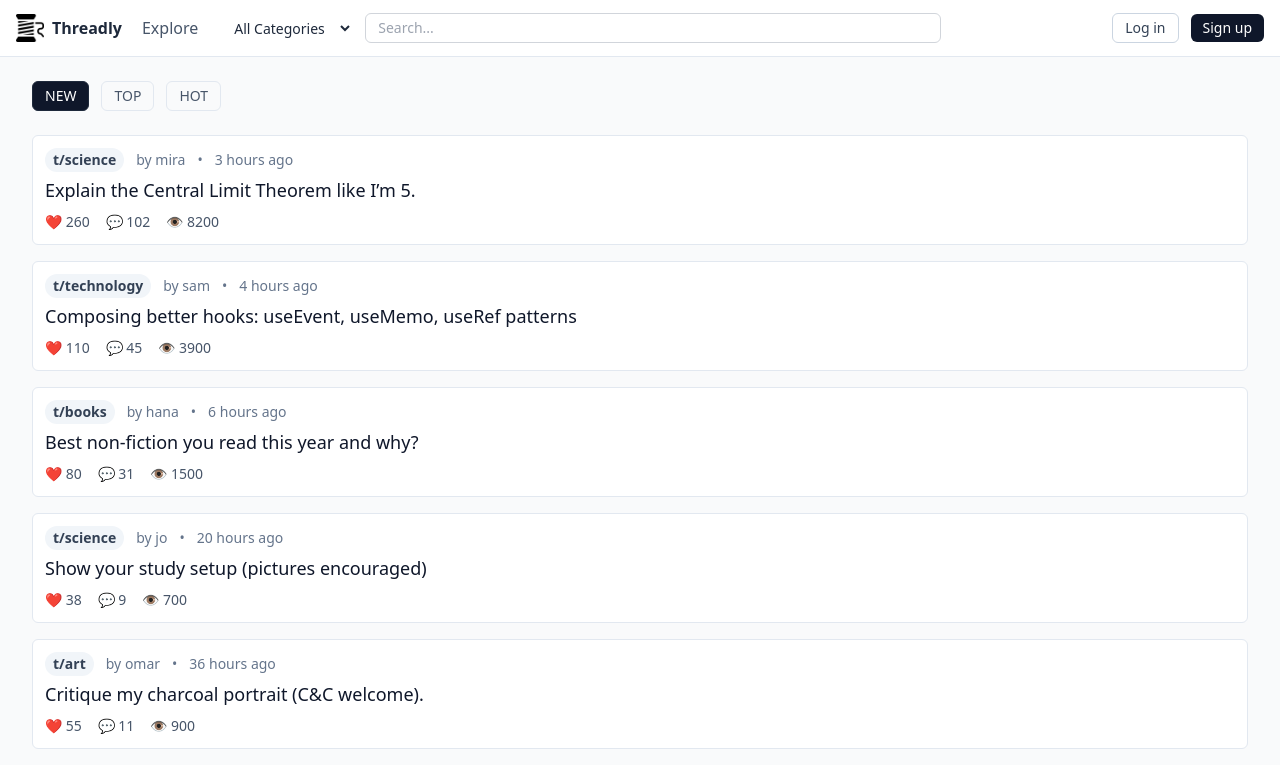
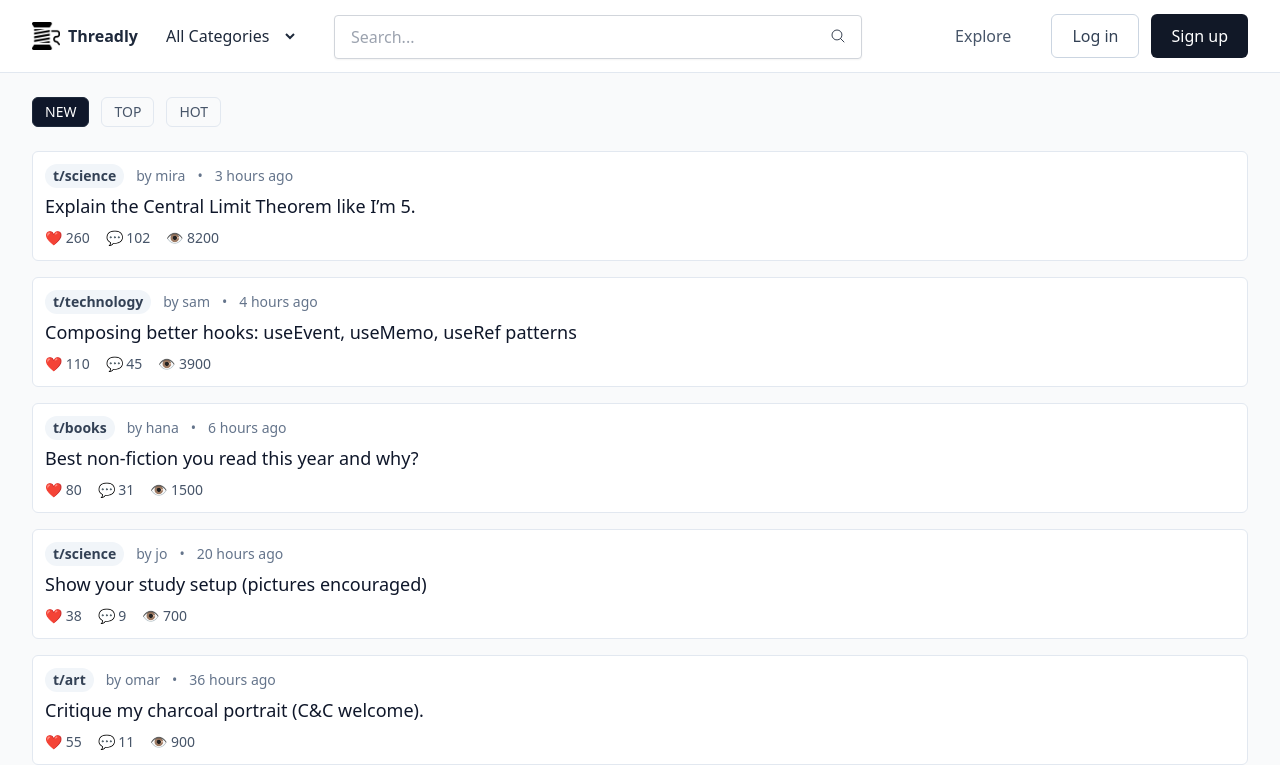
Before and after one commit to hiroshinaka/Threadly, a React (Create React App) app in the folder frontend/: page / in a window 1280 px wide. Shown: the top 765 px of the page. Built offline with nearby package versions, Linux system fonts and the light colour scheme.

Commit message:
Fix styling after merge conflict

```diff
--- a/frontend/src/components/Header.jsx
+++ b/frontend/src/components/Header.jsx
@@ -1,56 +1,164 @@
 import React, { useState } from "react";
-import { useNavigate, useLocation } from "react-router-dom";
-import SearchBar from './SearchBar';
+import { useNavigate } from "react-router-dom";
+import SearchBar from "./SearchBar";
 import logo from "../images/spool-of-thread.png";
 
-export default function Header({ categories = [], selectedCategory, onCategoryChange }) {
+export default function Header({
+  categories = [],
+  selectedCategory,
+  onCategoryChange,
+  isLoggedIn = false,
+}) {
   const [open, setOpen] = useState(false);
+  const [showProfileMenu, setShowProfileMenu] = useState(false);
+  const navigate = useNavigate();
 
   return (
-    <header className="sticky top-0 z-50 bg-white border-b border-slate-200">
+    <header className="sticky top-0 z-50 bg-white border-b border-slate-200 px-4 py-2 text-base font-medium">
       <div className="w-full px-3 sm:px-4">
-        {/* Mobile: search + hamburger | Desktop: 3-column grid */}
-        <div className="
-          h-14 items-center
-          grid grid-cols-[1fr_auto]
-          md:grid-cols-[1fr_minmax(320px,720px)_1fr]
-          gap-3
-        ">
+        {/* Layout grid */}
+        <div
+          className="
+            h-14 items-center
+            grid grid-cols-[1fr_auto]
+            md:grid-cols-[1fr_minmax(320px,720px)_1fr]
+            gap-3
+          "
+        >
           {/* LEFT (desktop) */}
           <div className="hidden md:flex items-center gap-x-6 justify-self-start">
-            <a href="#home" className="flex items-center gap-2 font-bold text-slate-800 whitespace-nowrap" aria-label="Home">
+            <a
+              href="#home"
+              className="flex items-center gap-2 font-semibold text-slate-800 whitespace-nowrap"
+              aria-label="Home"
+            >
               <img src={logo} alt="Site logo" className="w-7 h-7" />
               <span>Threadly</span>
             </a>
 
-            <nav className="flex items-center gap-3 ml-4">
-              <a className="text-slate-600 hover:text-slate-900 px-2" href="#explore">Explore</a>
-              <label htmlFor="category-select" className="sr-only">Select category</label>
+            <nav className="flex items-center gap-3 ml-4 text-base">
+              <label htmlFor="category-select" className="sr-only">
+                Select category
+              </label>
               <select
                 id="category-select"
-                className="bg-transparent text-slate-800 border-none border-slate-200 rounded-md px-3 py-1 text-sm "
-                value={selectedCategory || ''}
-                onChange={e => onCategoryChange && onCategoryChange(e.target.value || null)}
+                className="bg-transparent text-slate-800 border-none rounded-md px-3 py-2 text-base font-medium focus:outline-none"
+                value={selectedCategory || ""}
+                onChange={(e) =>
+                  onCategoryChange && onCategoryChange(e.target.value || null)
+                }
               >
                 <option value="">All Categories</option>
-                {categories.map(cat => (
-                  <option key={cat.slug} value={cat.slug}>{cat.name}</option>
+                {categories.map((cat) => (
+                  <option key={cat.slug} value={cat.slug}>
+                    {cat.name}
+                  </option>
                 ))}
               </select>
             </nav>
           </div>
 
-          {/* CENTER (desktop) / LEFT (mobile) */}
+          {/* CENTER (search bar) */}
           <div className="justify-self-stretch md:justify-self-center w-full">
             <div className="w-full md:max-w-xl">
-              <SearchBar onSearch={(q) => console.log('Search query:', q)} />
+              <div className="min-h-[44px] flex items-center">
+                <SearchBar
+                  onSearch={(q) => console.log("Search query:", q)}
+                  className="w-full min-h-[44px]"
+                />
+              </div>
             </div>
           </div>
 
           {/* RIGHT (desktop) */}
-          <div className="hidden md:flex items-center gap-3 justify-self-end">
-            <button className="px-3 py-1 rounded-md border border-slate-300 text-sm text-slate-700 hover:bg-slate-100">Log in</button>
-            <button className="px-3 py-1 rounded-md bg-slate-900 text-white text-sm hover:bg-slate-800">Sign up</button>
+          <div className="hidden md:flex items-center gap-2 sm:gap-4 md:gap-6 min-w-0 justify-self-end">
+            <button
+              className="text-slate-600 hover:text-slate-900 transition-colors duration-200 ease-in-out bg-transparent border-none cursor-pointer text-base"
+              onClick={() => navigate("/#explore")}
+            >
+              Explore
+            </button>
+
+            <div className="flex items-center gap-3 ml-4 flex-nowrap">
+              {!isLoggedIn ? (
+                <>
+                  <button
+                    className="h-[44px] px-5 font-medium whitespace-nowrap rounded-md border border-slate-300 text-base text-slate-700 transition-colors duration-200 ease-in-out hover:bg-gray-100 hover:text-gray-900"
+                    onClick={() => navigate("/login")}
+                  >
+                    Log in
+                  </button>
+                  <button
+                    className="h-[44px] px-5 font-medium whitespace-nowrap rounded-md bg-gray-900 text-white text-base transition-colors duration-200 ease-in-out hover:bg-gray-700 hover:text-white"
+                    onClick={() => navigate("/signup")}
+                  >
+                    Sign up
+                  </button>
+                </>
+              ) : (
+                <div className="relative hidden md:block">
+                  <button
+                    type="button"
+                    className="overflow-hidden rounded-full border border-gray-300 shadow-inner transition-shadow duration-200 ease-in-out hover:bg-cyan-200 min-h-[44px] w-[44px]"
+                    onClick={() => setShowProfileMenu((v) => !v)}
+                  >
+                    <span className="sr-only">Toggle dashboard menu</span>
+                    <img
+                      src="https://images.unsplash.com/photo-1438761681033-6461ffad8d80?q=80&w=1770&auto=format&fit=crop"
+                      alt="User"
+                      className="size-10 object-cover"
+                    />
+                  </button>
+
+                  {showProfileMenu && (
+                    <div
+                      className="absolute right-0 z-10 mt-0.5 w-56 rounded-md border border-gray-100 bg-white shadow-lg"
+                      role="menu"
+                    >
+                      <div className="p-2">
+                        <a
+                          href="#"
+                          className="block rounded-lg px-4 py-2 text-base text-gray-600 hover:bg-gray-50 hover:text-gray-800"
+                          role="menuitem"
+                        >
+                          Profile
+                        </a>
+                        <a
+                          href="#"
+                          className="block rounded-lg px-4 py-2 text-base text-gray-600 hover:bg-gray-50 hover:text-gray-800"
+                          role="menuitem"
+                        >
+                          Subreddit List
+                        </a>
+                        <form method="POST" action="#">
+                          <button
+                            type="submit"
+                            className="flex w-full items-center gap-2 rounded-lg px-4 py-2 text-base text-red-700 hover:bg-red-50"
+                            role="menuitem"
+                          >
+                            <svg
+                              xmlns="http://www.w3.org/2000/svg"
+                              fill="none"
+                              viewBox="0 0 24 24"
+                              strokeWidth="1.5"
+                              stroke="currentColor"
+                              className="size-4"
+                            >
+                              <path
+                                strokeLinecap="round"
+                                strokeLinejoin="round"
+                                d="M9 15 3 9m0 0 6-6M3 9h12a6 6 0 0 1 0 12h-3"
+                              />
+                            </svg>
+                            Logout
+                          </button>
+                        </form>
+                      </div>
+                    </div>
+                  )}
+                </div>
+              )}
+            </div>
           </div>
 
           {/* HAMBURGER (mobile) */}
@@ -58,12 +166,22 @@ export default function Header({ categories = [], selectedCategory, onCategoryCh
             <button
               aria-label="Open menu"
               onClick={() => setOpen(true)}
-              className="inline-flex items-center justify-center h-9 w-9 rounded-md border border-slate-300 hover:bg-slate-50"
+              className="inline-flex items-center justify-center h-[44px] w-[44px] rounded-md border border-slate-300 hover:bg-slate-50 transition-colors duration-200 ease-in-out"
             >
-              <span className="sr-only">Open menu</span>
-              {/* Hamburger icon */}
-              <svg width="20" height="20" viewBox="0 0 24 24" fill="none" aria-hidden="true">
-                <path d="M4 7h16M4 12h16M4 17h16" stroke="currentColor" strokeWidth="2" strokeLinecap="round"/>
+              <svg
+                width="22"
+                height="22"
+                viewBox="0 0 24 24"
+                fill="none"
+                aria-hidden="true"
+                className="text-slate-700"
+              >
+                <path
+                  d="M4 7h16M4 12h16M4 17h16"
+                  stroke="currentColor"
+                  strokeWidth="2"
+                  strokeLinecap="round"
+                />
               </svg>
             </button>
           </div>
@@ -73,69 +191,101 @@ export default function Header({ categories = [], selectedCategory, onCategoryCh
       {/* MOBILE SLIDE-OVER */}
       {open && (
         <div className="md:hidden">
-          {/* Backdrop */}
           <div
             className="fixed inset-0 bg-black/40 z-50"
             aria-hidden="true"
             onClick={() => setOpen(false)}
           />
-          {/* Panel */}
           <div
             role="dialog"
             aria-modal="true"
-            className="fixed right-0 top-0 bottom-0 z-50 w-80 max-w-[85%] bg-white shadow-xl border-l border-slate-200
-                       transform transition-transform duration-200 ease-out translate-x-0"
+            className="fixed right-0 top-0 bottom-0 z-50 w-80 max-w-[85%] bg-white shadow-xl border-l border-slate-200 transform transition-transform duration-200 ease-out translate-x-0 text-base font-medium"
           >
             <div className="p-4 flex items-center justify-between border-b border-slate-200">
-              <a href="#home" className="flex items-center gap-2 font-bold text-slate-800" onClick={() => setOpen(false)}>
+              <a
+                href="#home"
+                className="flex items-center gap-2 font-semibold text-slate-800"
+                onClick={() => setOpen(false)}
+              >
                 <img src={logo} alt="Site logo" className="w-7 h-7" />
                 <span>Threadly</span>
               </a>
               <button
                 aria-label="Close menu"
                 onClick={() => setOpen(false)}
-                className="h-9 w-9 inline-flex items-center justify-center rounded-md hover:bg-slate-50"
+                className="h-[44px] w-[44px] inline-flex items-center justify-center rounded-md hover:bg-slate-50"
               >
-                {/* X icon */}
-                <svg width="20" height="20" viewBox="0 0 24 24" fill="none" aria-hidden="true">
-                  <path d="M6 6l12 12M18 6l-12 12" stroke="currentColor" strokeWidth="2" strokeLinecap="round"/>
+                <svg
+                  width="20"
+                  height="20"
+                  viewBox="0 0 24 24"
+                  fill="none"
+                  aria-hidden="true"
+                  className="text-slate-700"
+                >
+                  <path
+                    d="M6 6l12 12M18 6l-12 12"
+                    stroke="currentColor"
+                    strokeWidth="2"
+                    strokeLinecap="round"
+                  />
                 </svg>
               </button>
             </div>
 
+            {/* Mobile Menu Content */}
             <div className="p-4 space-y-4">
-              <a href="#explore" className="block text-slate-700 hover:text-slate-900" onClick={() => setOpen(false)}>
+              <a
+                href="#explore"
+                className="block text-slate-700 hover:text-slate-900 text-base font-medium"
+                onClick={() => setOpen(false)}
+              >
                 Explore
               </a>
 
               <div className="space-y-1">
-                <label htmlFor="m-category-select" className="text-sm text-slate-600">Category</label>
+                <label
+                  htmlFor="m-category-select"
+                  className="text-base text-slate-600"
+                >
+                  Category
+                </label>
                 <select
                   id="m-category-select"
-                  className="w-full border border-slate-300 rounded-md px-3 py-2 text-sm"
-                  value={selectedCategory || ''}
-                  onChange={e => {
-                    onCategoryChange && onCategoryChange(e.target.value || null);
+                  className="w-full border border-slate-300 rounded-md px-3 py-2 text-base"
+                  value={selectedCategory || ""}
+                  onChange={(e) => {
+                    onCategoryChange &&
+                      onCategoryChange(e.target.value || null);
                     setOpen(false);
                   }}
                 >
                   <option value="">All Categories</option>
-                  {categories.map(cat => (
-                    <option key={cat.slug} value={cat.slug}>{cat.name}</option>
+                  {categories.map((cat) => (
+                    <option key={cat.slug} value={cat.slug}>
+                      {cat.name}
+                    </option>
                   ))}
                 </select>
               </div>
 
-              <div className="pt-2 flex gap-2">
+              {/* Mobile Buttons */}
+              <div className="pt-4 flex gap-3">
                 <button
-                  className="flex-1 px-3 py-2 rounded-md border border-slate-300 text-sm text-slate-700 hover:bg-slate-100"
-                  onClick={() => setOpen(false)}
+                  className="flex-1 h-[44px] px-5 rounded-md border border-slate-300 text-base font-medium text-slate-700 transition-colors duration-200 ease-in-out hover:bg-gray-100 hover:text-gray-900"
+                  onClick={() => {
+                    navigate("/login");
+                    setOpen(false);
+                  }}
                 >
                   Log in
                 </button>
                 <button
-                  className="flex-1 px-3 py-2 rounded-md bg-slate-900 text-white text-sm hover:bg-slate-800"
-                  onClick={() => setOpen(false)}
+                  className="flex-1 h-[44px] px-5 rounded-md bg-gray-900 text-white text-base font-medium transition-colors duration-200 ease-in-out hover:bg-gray-700 hover:text-white"
+                  onClick={() => {
+                    navigate("/signup");
+                    setOpen(false);
+                  }}
                 >
                   Sign up
                 </button>
--- a/frontend/src/components/SearchBar.jsx
+++ b/frontend/src/components/SearchBar.jsx
@@ -1,4 +1,4 @@
-import React, {useState} from 'react';
+import React, { useState } from 'react';
 
 export default function SearchBar({ onSearch }) {
   const [query, setQuery] = useState('');
@@ -7,20 +7,51 @@ export default function SearchBar({ onSearch }) {
     setQuery(e.target.value);
     onSearch(e.target.value);
   };
+
   const handleSubmit = (e) => {
     e.preventDefault();
     onSearch(query);
   };
 
-    return(
-        <form onSubmit={handleSubmit}>
+  return (
+    <div className="flex-1 flex justify-center min-w-0 px-2 sm:px-4 md:px-6">
+      <form
+        onSubmit={handleSubmit}
+        className="w-full max-w-xs sm:max-w-sm md:max-w-md lg:max-w-lg xl:max-w-xl"
+      >
+        <div className="relative">
           <input
             type="text"
-                placeholder="Search..."
+            id="Search"
             value={query}
             onChange={handleChange}
-                className="border border-gray-300 rounded-md px-3 py-1 text-sm w-full"
+            className="mt-0.5 w-full min-h-[44px] rounded border border-gray-300 shadow-sm text-base px-4 py-2 focus:outline-none focus:ring-2 focus:ring-slate-400 transition-all duration-200"
+            placeholder="Search..."
           />
+          <span className="absolute inset-y-0 right-2 grid w-8 place-content-center">
+            <button
+              type="submit"
+              aria-label="Submit"
+              className="rounded-full p-1.5 text-gray-700 transition-colors hover:bg-gray-100"
+            >
+              <svg
+                xmlns="http://www.w3.org/2000/svg"
+                fill="none"
+                viewBox="0 0 24 24"
+                strokeWidth="1.5"
+                stroke="currentColor"
+                className="size-4"
+              >
+                <path
+                  strokeLinecap="round"
+                  strokeLinejoin="round"
+                  d="m21 21-5.197-5.197m0 0A7.5 7.5 0 1 0 5.196 5.196a7.5 7.5 0 0 0 10.607 10.607Z"
+                />
+              </svg>
+            </button>
+          </span>
+        </div>
       </form>
-    )
+    </div>
+  );
 }
```
Lines whose indentation alone changed are shown as unchanged.
